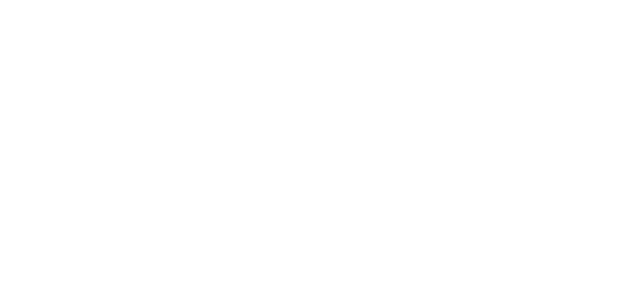
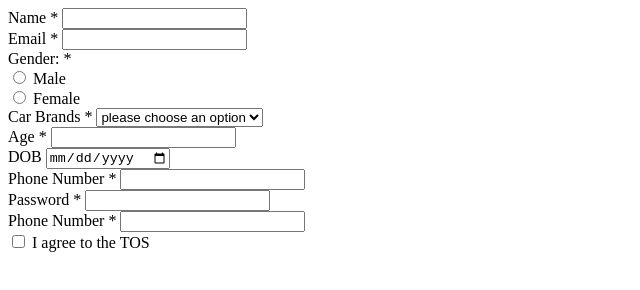
Before and after one commit to acciojob/signup-form-car-Luckygadjet, a website: page main.html in a window 1280 px wide. Shown: the whole page, without its empty margins (0-640 px from the left). Drawn offline with Linux system fonts and the light colour scheme.

Commit message:
created a submission

```diff
--- a/main.html
+++ b/main.html
@@ -10,6 +10,68 @@
 	<!-- the entire body must be written by student -->
     <script type="text/javascript" src="./script.js">
 </script>
+	<form method="post">
+		<div>
+			<label for="name">Name *</label>
+			<input type="text" id="#name" name = "name" required>
+		</div>
+
+		<div>
+			<label for = "email">Email *</label>
+			<input type="text" id="#email" name="email" required>
+		</div>
+
+		<div>
+			<label for="gender">Gender: *</label>
+			<br>
+
+			<input type="radio" id = "gender_m" name = "gender" value="male" required>
+				<label for="male">Male </label><br>
+			<input type="radio" id ="gender_f" name = "gender" value = "female" required>
+			<label for="female">Female</label>
+
+		</div>
+		<div>
+			<label for="Car Brands"> Car Brands *</label>
+
+			<select name="Car Brands" id="#cars">
+				<option value = "choose">please choose an option</option>
+				<option value="BMW">BMW</option>
+				<option value = "Audi">Audi</option>
+				<option value = "Mercedez">Mercedez</option>
+			</select>
+
+		</div>
+
+		<div>
+			<label for="Age">Age *</label>
+			<input type = "number" id="age" name="Age" required>
+		</div>
+		<div>
+			<label for="DOB">DOB</label>
+			<input type="date" id="#dob" name="DOB">
+		</div>
+
+		<div>
+			<label for="tel">Phone Number *</label>
+			<input type="tel" id="#tel" name = "tel" required>
+		</div>
+
+		<div>
+			<label for="password">Password *</label>
+			<input type="password" id="#password" name = "password" required>
+		</div>
+		<div>
+			<label for="tel">Phone Number *</label>
+			<input type="tel" id="#tel" name = "tel" required>
+		</div>
+		<div>
+			<input type="checkbox" id="tos" name="checkbox">
+			<label for="tos"> I agree to the TOS</label>
+		</div>
+
+
+	</form>
 
 </body>
 
```
